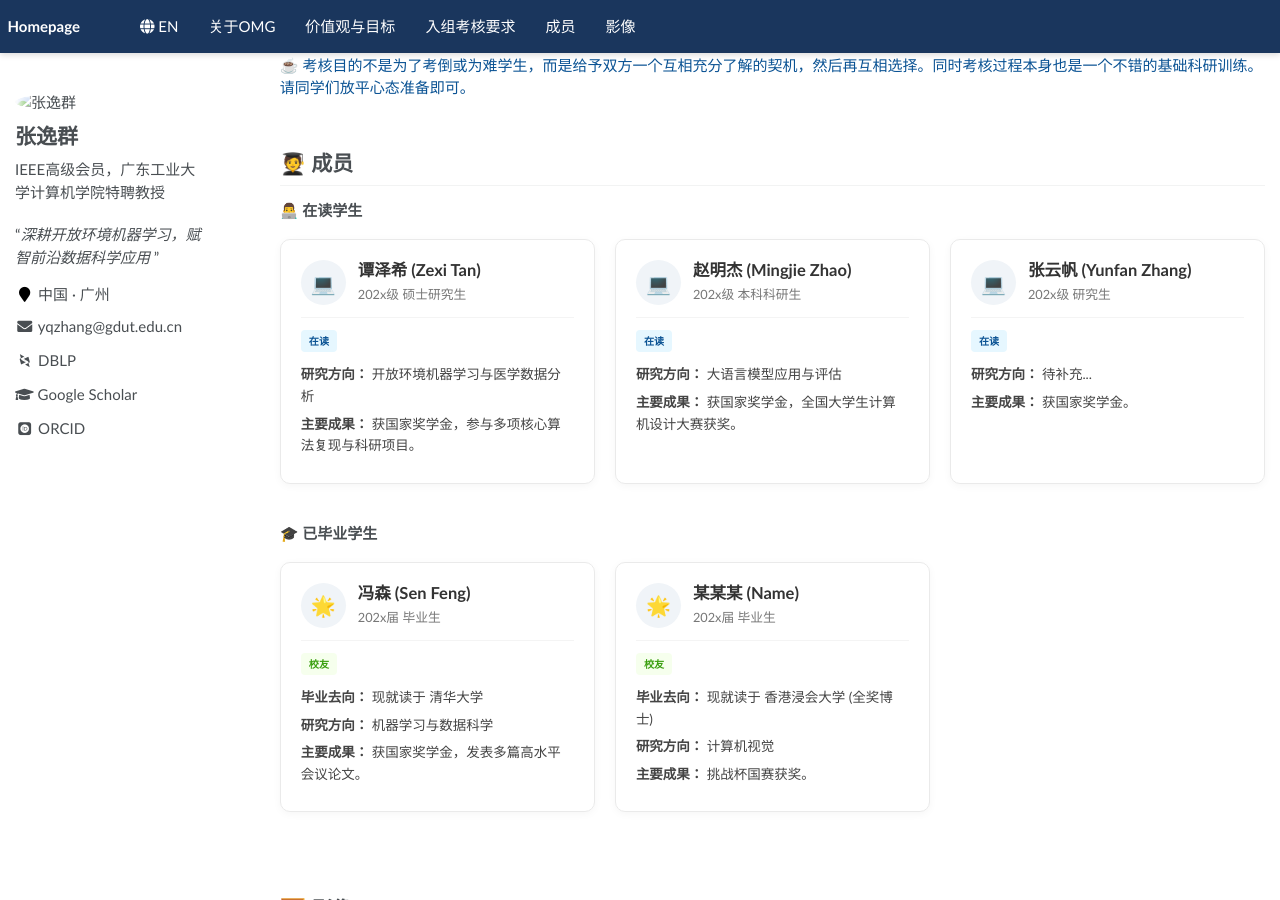
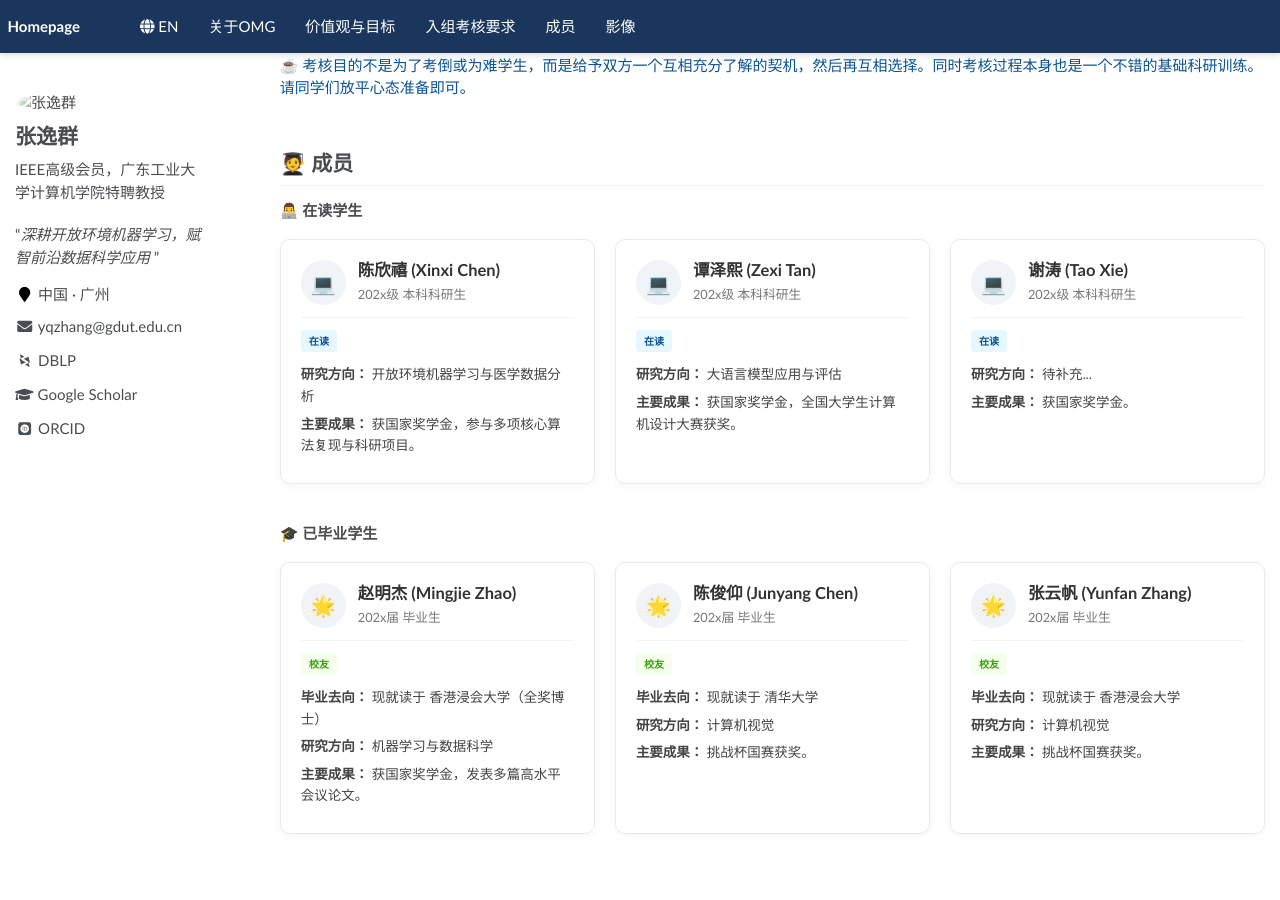
Before and after one commit to yqzhang-Zz/zh-OMG, a Jekyll site: the page built from _pages/about.md, in a window 1280 px wide and 900 px high, scrolled down 2026 px. Built offline with Jekyll 4.4.1, drawn with Linux system fonts in a browser that asks for light colours; some web fonts are replaced.

Commit message:
Update about.md

```diff
--- a/_pages/about.md
+++ b/_pages/about.md
@@ -190,8 +190,8 @@ OMG具体研究方向可参考本人主页所列论文和科研课题。组内**
     <div class="student-header">
       <div class="student-avatar">💻</div>
       <div class="student-info">
-        <h4>谭泽希 (Zexi Tan)</h4>
-        <p>202x级 硕士研究生</p>
+        <h4>陈欣禧 (Xinxi Chen)</h4>
+        <p>202x级 本科科研生</p>
       </div>
     </div>
     <div class="student-body">
@@ -205,7 +205,7 @@ OMG具体研究方向可参考本人主页所列论文和科研课题。组内**
     <div class="student-header">
       <div class="student-avatar">💻</div>
       <div class="student-info">
-        <h4>赵明杰 (Mingjie Zhao)</h4>
+        <h4>谭泽熙 (Zexi Tan)</h4>
         <p>202x级 本科科研生</p>
       </div>
     </div>
@@ -220,8 +220,8 @@ OMG具体研究方向可参考本人主页所列论文和科研课题。组内**
     <div class="student-header">
       <div class="student-avatar">💻</div>
       <div class="student-info">
-        <h4>张云帆 (Yunfan Zhang)</h4>
-        <p>202x级 研究生</p>
+        <h4>谢涛 (Tao Xie)</h4>
+        <p>202x级 本科科研生</p>
       </div>
     </div>
     <div class="student-body">
@@ -242,13 +242,13 @@ OMG具体研究方向可参考本人主页所列论文和科研课题。组内**
     <div class="student-header">
       <div class="student-avatar">🌟</div>
       <div class="student-info">
-        <h4>冯森 (Sen Feng)</h4>
+        <h4>赵明杰 (Mingjie Zhao)</h4>
         <p>202x届 毕业生</p>
       </div>
     </div>
     <div class="student-body">
       <span class="tag tag-alumni">校友</span>
-      <p><strong>毕业去向：</strong> 现就读于 清华大学</p>
+      <p><strong>毕业去向：</strong> 现就读于 香港浸会大学（全奖博士）</p>
       <p><strong>研究方向：</strong> 机器学习与数据科学</p>
       <p><strong>主要成果：</strong> 获国家奖学金，发表多篇高水平会议论文。</p>
     </div>
@@ -258,17 +258,34 @@ OMG具体研究方向可参考本人主页所列论文和科研课题。组内**
     <div class="student-header">
       <div class="student-avatar">🌟</div>
       <div class="student-info">
-        <h4>某某某 (Name)</h4>
+        <h4>陈俊仰 (Junyang Chen)</h4>
         <p>202x届 毕业生</p>
       </div>
     </div>
     <div class="student-body">
       <span class="tag tag-alumni">校友</span>
-      <p><strong>毕业去向：</strong> 现就读于 香港浸会大学 (全奖博士)</p>
+      <p><strong>毕业去向：</strong> 现就读于 清华大学</p>
       <p><strong>研究方向：</strong> 计算机视觉</p>
       <p><strong>主要成果：</strong> 挑战杯国赛获奖。</p>
     </div>
   </div>
+
+  <div class="student-card">
+    <div class="student-header">
+      <div class="student-avatar">🌟</div>
+      <div class="student-info">
+        <h4>张云帆 (Yunfan Zhang)</h4>
+        <p>202x届 毕业生</p>
+      </div>
+    </div>
+    <div class="student-body">
+      <span class="tag tag-alumni">校友</span>
+      <p><strong>毕业去向：</strong> 现就读于 香港浸会大学</p>
+      <p><strong>研究方向：</strong> 计算机视觉</p>
+      <p><strong>主要成果：</strong> 挑战杯国赛获奖。</p>
+    </div>
+  </div>
+
 
 </div>
 
```
